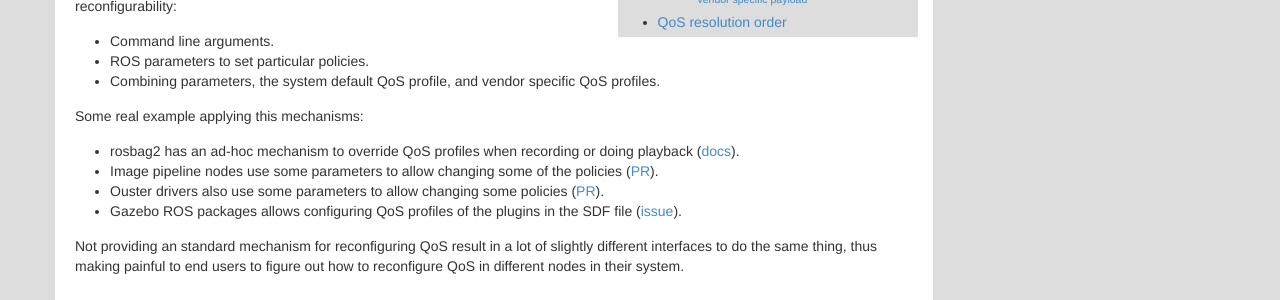
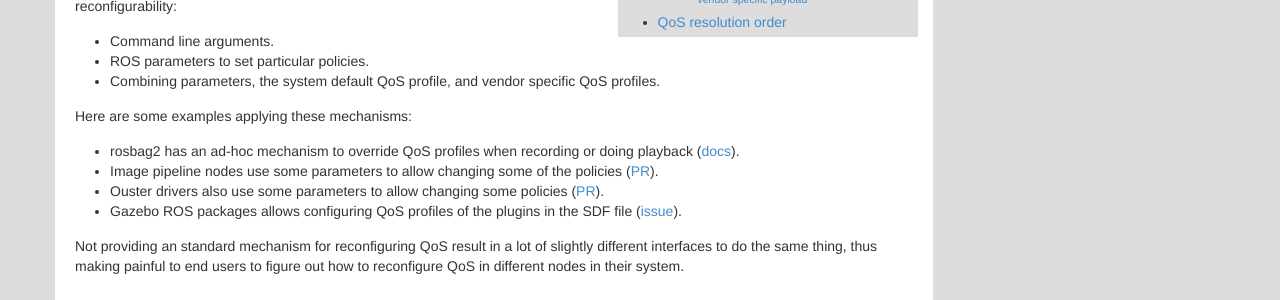
Before and after one commit to ros2/design, a Jekyll site: the page built from articles/qos_configurability.md, in a window 1280 px wide and 900 px high, scrolled down 370 px. Shown: the part 152-452 px from the top of the window. Built offline with Jekyll 4.4.1, drawn with Linux system fonts in a browser that asks for light colours; nearby versions of some CDN libraries.

Commit message:
wording
Signed-off-by: Ivan Santiago Paunovic <ivanpauno@ekumenlabs.com>

Co-authored-by: Jacob Perron <jacob@openrobotics.org>

```diff
--- a/articles/qos_configurability.md
+++ b/articles/qos_configurability.md
@@ -34,7 +34,7 @@ Up to now, different workarounds have been used in order to provide this reconfi
 - ROS parameters to set particular policies.
 - Combining parameters, the system default QoS profile, and vendor specific QoS profiles.
 
-Some real example applying this mechanisms:
+Here are some examples applying these mechanisms:
 
 - rosbag2 has an ad-hoc mechanism to override QoS profiles when recording or doing playback ([docs](https://index.ros.org/doc/ros2/Tutorials/Ros2bag/Overriding-QoS-Policies-For-Recording-And-Playback/)).
 - Image pipeline nodes use some parameters to allow changing some of the policies ([PR](https://github.com/ros-perception/image_pipeline/pull/521)).
```
